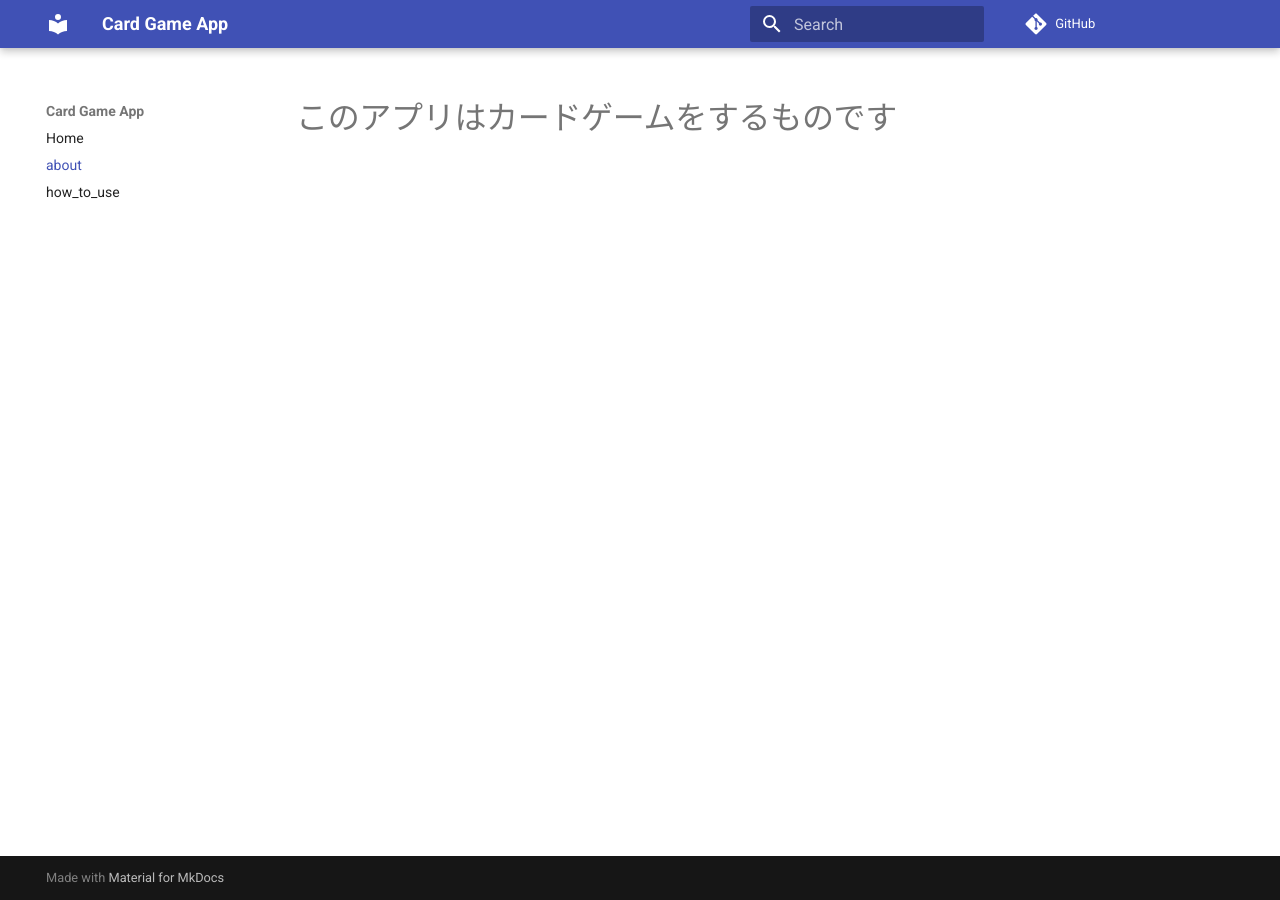
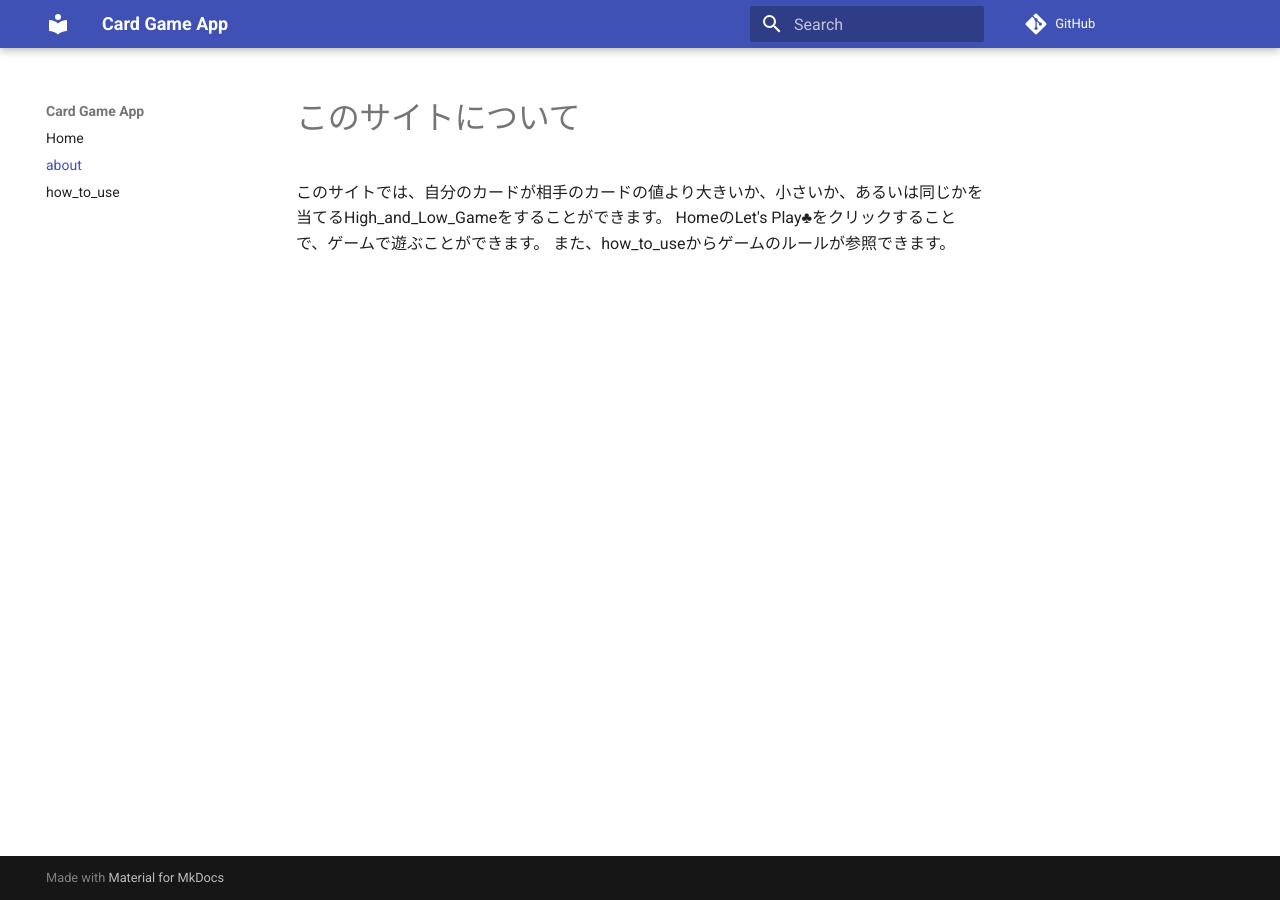
Before and after one commit to itakuramayu/streamlit-practice0908, an MkDocs documentation site: the page built from docs/about.md, in a window 1280 px wide. Built offline with MkDocs 1.6.1 and Material for MkDocs 9.7.7, drawn with Linux system fonts in a browser that asks for light colours; comment, search, counter and statistics services are not loaded; the version menu is left out.

Commit message:
サイトについて

```diff
--- a/docs/about.md
+++ b/docs/about.md
@@ -1 +1,4 @@
-# このアプリはカードゲームをするものです
+# このサイトについて
+このサイトでは、自分のカードが相手のカードの値より大きいか、小さいか、あるいは同じかを当てるHigh_and_Low_Gameをすることができます。
+HomeのLet's Play♣をクリックすることで、ゲームで遊ぶことができます。
+また、how_to_useからゲームのルールが参照できます。
```
